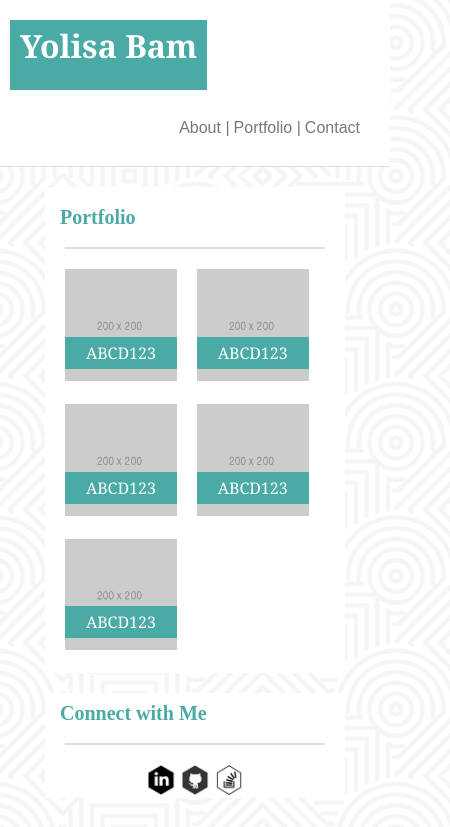
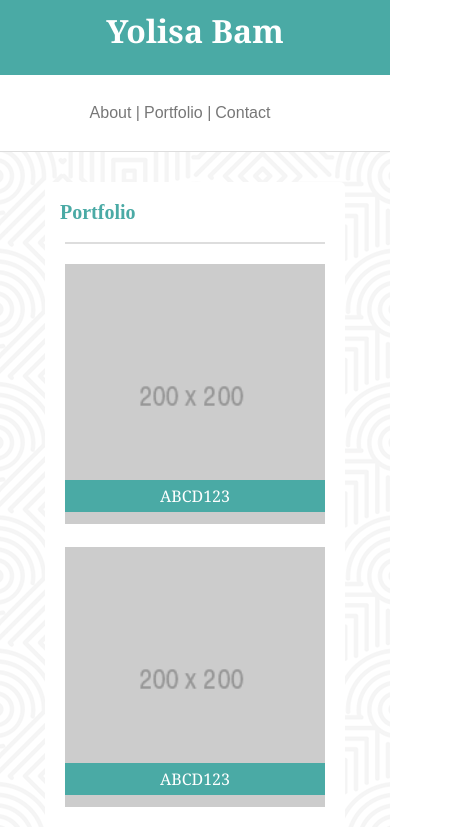
Before and after one commit to yolisabam/Responsive-Portfolio, a plain HTML site: page portfolio.html in a window 390 px wide. Shown: the top 827 px of the page, 450 px wide, since content can reach past the window. Drawn offline with Linux system fonts and the light colour scheme.

Commit message:
resposive for all sizes, need to adjust some padding in large container

```diff
--- a/assets/css/style.css
+++ b/assets/css/style.css
@@ -50,6 +50,8 @@ header {
   margin-bottom: 20px;
   background-color:white;
   height: auto;
+  width:100%;
+  clear:both;
   border-bottom:solid 1px #dddddd;
 }
 
@@ -63,7 +65,7 @@ header {
 }
 
 footer {
-    padding: 30px;
+    padding: 30px 0;
     color: #777777;
     font-family:'Arial', 'Helvetica Neue', Helvetica, sans-serif;
     background: #666666;
@@ -77,6 +79,7 @@ footer {
     float:right;
     margin-right: 30px;
     margin-top: 30px;
+    text-align:right;
 }
 
 #contact-me img {
@@ -96,6 +99,8 @@ footer {
     height: 70px;
     float: left;
     margin-left:10px;
+    padding:0;
+    text-align:left;
 }
 
 
@@ -248,6 +253,7 @@ h2 {
 
 footer {
     text-align: center;
+
 }
 
 header {
@@ -359,13 +365,10 @@ header {
 
     .LargeBoxContainer {
        margin-bottom: 20px;
-       width: 760px;
+       width: 100%;
 
     }
 
-    .main-content {
-        float: none;
-    }
 
     .ContactContainer {
         width:300px;
@@ -390,6 +393,64 @@ header {
         margin-right:0px;
     }
 
+    #logo-text {
+        margin-left:60px;
+    }
+
 
 
 }
+
+ /*////////////////////////////////////////////////
+  These rules take effect when the browser's width
+    is either 768px or less
+    ///////////////////////////////////////////////*/
+
+@media screen and (max-width: 640px) {
+
+    .RecentWork {
+        float:none;
+        margin-bottom: 20px;
+        margin-right: 20px;
+        width: 100%;
+        position:relative;
+    }
+
+    #menu {
+    float:none;
+    clear:both;
+    text-align:center;
+    margin-right: 30px;
+    margin-top: 30px;
+}
+
+    #logo-text {
+    margin-top:0px;
+    background-color: #4aaaa5;
+    color: white;
+    font-size: 32px;
+    font-family: 'Georgia', Times, Times New Roman, serif;
+    height: 70px;
+    float: none;
+    margin-left:0px;
+    padding-top:5px;
+    text-align:center;
+}
+
+
+    .header-content {
+        max-width: 100%;
+        height: auto;
+    }
+
+
+    .LargeBoxContainer {
+       margin-bottom: 20px;
+       width: 100%;
+
+    }
+
+    .main-content {
+        padding:10px;
+    }
+}
```
